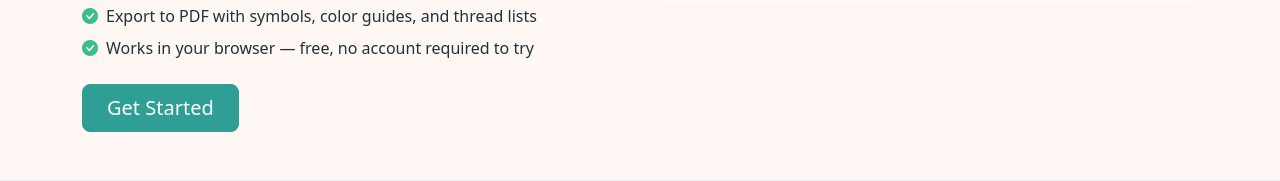
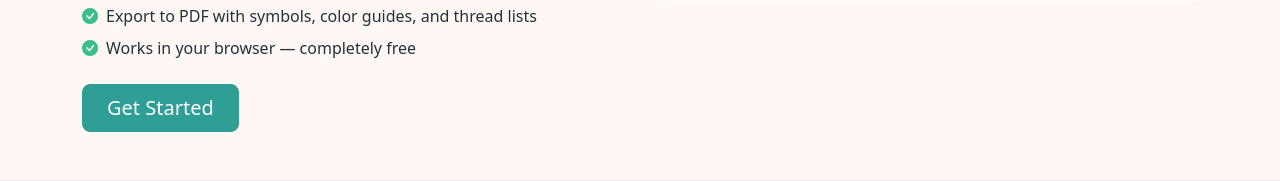
Before and after one commit to etra/web-stitch, a Flask app: page / in a window 1280 px wide. Shown: the part 537-718 px from the top of the page. Run offline with Flask 3, Linux system fonts and the light colour scheme.

Commit message:
Chaing some texts

```diff
--- a/stitch/blueprints/main/templates/main/index.html
+++ b/stitch/blueprints/main/templates/main/index.html
@@ -34,7 +34,7 @@
                     <li class="mb-2"><i class="bi bi-check-circle-fill text-success me-2"></i>Create patterns from scratch with a full-featured editor</li>
                     <li class="mb-2"><i class="bi bi-check-circle-fill text-success me-2"></i>Convert any image into a cross-stitch pattern</li>
                     <li class="mb-2"><i class="bi bi-check-circle-fill text-success me-2"></i>Export to PDF with symbols, color guides, and thread lists</li>
-                    <li class="mb-2"><i class="bi bi-check-circle-fill text-success me-2"></i>Works in your browser — free, no account required to try</li>
+                    <li class="mb-2"><i class="bi bi-check-circle-fill text-success me-2"></i>Works in your browser — completely free</li>
                 </ul>
                 {% if not session.user_id %}
                     <div class="d-grid gap-2 d-sm-flex">
```
